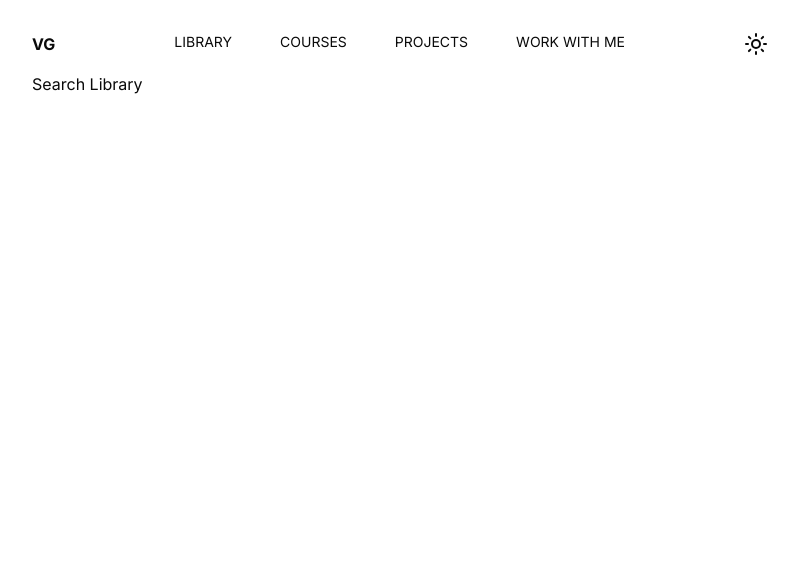
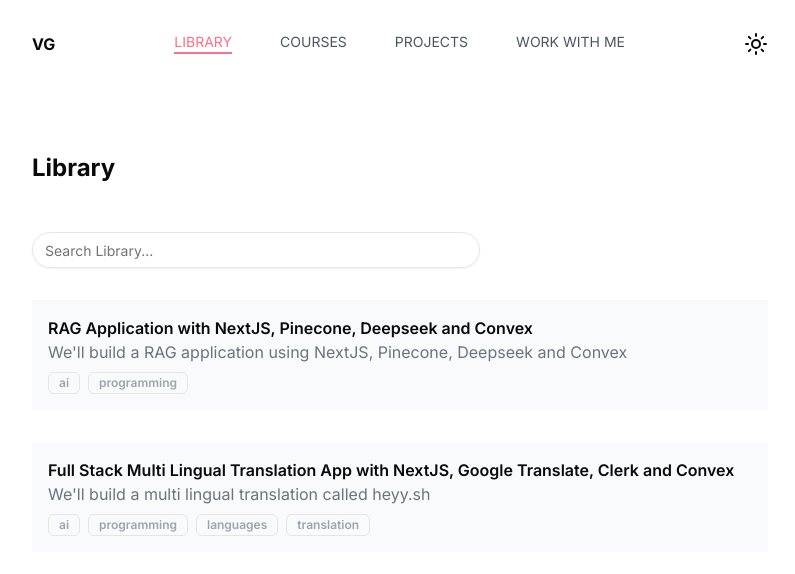
Before and after one commit to learnuidev/vishalgautam.io, a Next.js app: page /library in a window 1280 px wide. Shown: the top 574 px of the page, without its empty margins (240-1035 px from the left). Built offline with nearby package versions, Linux system fonts and the light colour scheme.

Commit message:
added mock entries

```diff
--- /dev/null
+++ b/app/library/[entry-id]/hooks/use-library-params.ts
@@ -0,0 +1,9 @@
+import { useParams } from "next/navigation";
+
+export const useLibraryParams = () => {
+  const params = useParams<{ "entry-id": string }>();
+
+  return {
+    entryId: params?.["entry-id"],
+  };
+};
--- /dev/null
+++ b/app/library/[entry-id]/page.tsx
@@ -0,0 +1,32 @@
+"use client";
+import { Nothing } from "@/components/nothing";
+import { entries } from "../state/entries";
+import { useLibraryParams } from "./hooks/use-library-params";
+import Link from "next/link";
+import { MoveLeft } from "lucide-react";
+
+export default function LibraryEntry() {
+  const { entryId } = useLibraryParams();
+
+  const entryItem = entries?.find((entry) => entry.id === entryId);
+
+  if (!entryItem) {
+    return <Nothing />;
+  }
+
+  return (
+    <main>
+      <section className="mt-24">
+        <Link
+          href="/library"
+          className="text-sm mb-10 flex space-x-2 text-gray-500 items-center"
+        >
+          {" "}
+          <MoveLeft size={16} />
+          <span> Back to Library</span>
+        </Link>
+        <h1 className="text-2xl font-bold mb-12">{entryItem.title}</h1>
+      </section>
+    </main>
+  );
+}
--- a/app/library/page.tsx
+++ b/app/library/page.tsx
@@ -1,3 +1,68 @@
+"use client";
+import { Input } from "@/components/ui/input";
+import Link from "next/link";
+import { useMemo, useState } from "react";
+import { Badge } from "@/components/ui/badge";
+import { entries } from "./state/entries";
+
 export default function Library() {
-  return <div> Search Library </div>;
+  const [filteredState, setFilteredState] = useState("");
+
+  const filteredEntries = useMemo(() => {
+    if (!filteredState) {
+      return entries;
+    }
+    return entries.filter((entry) => {
+      return JSON.stringify(entry)?.includes(filteredState);
+    });
+  }, [filteredState]);
+  return (
+    <main>
+      <section className="mt-24">
+        <h1 className="text-2xl font-bold mb-12">Library</h1>
+
+        <Input
+          type="text"
+          value={filteredState}
+          onChange={(event) => {
+            setFilteredState(event?.target.value);
+          }}
+          className="rounded-full max-w-md"
+          placeholder="Search Library..."
+        />
+
+        <div className="mt-8 space-y-8">
+          {filteredEntries.map((entry) => {
+            return (
+              <li
+                key={JSON.stringify(entry)}
+                className="list-none bg-gray-50 p-4 dark:bg-gray-950"
+              >
+                <Link href={`/library/${entry?.id}`}>
+                  <h4 className="font-semibold">{entry.title}</h4>
+                  <p className="text-gray-500"> {entry.description}</p>
+                </Link>
+                <div className="space-x-2">
+                  {entry.tags.map((tag) => {
+                    return (
+                      <Badge
+                        onClick={() => {
+                          setFilteredState(tag);
+                        }}
+                        variant={"outline"}
+                        className="mt-2 dark:text-gray-600 text-gray-400 hover:text-black dark:hover:text-white cursor-pointer"
+                        key={`${tag}-${entry.id}`}
+                      >
+                        {tag}
+                      </Badge>
+                    );
+                  })}
+                </div>
+              </li>
+            );
+          })}
+        </div>
+      </section>
+    </main>
+  );
 }
--- /dev/null
+++ b/app/library/state/entries.ts
@@ -0,0 +1,18 @@
+export const entries = [
+  {
+    id: "97f18f9d-10ca-4f7a-9968-3672ebeef8dc",
+    title: "RAG Application with NextJS, Pinecone, Deepseek and Convex",
+    status: "unpublished",
+    tags: ["ai", "programming"],
+    description:
+      "We'll build a RAG application using NextJS, Pinecone, Deepseek and Convex",
+  },
+  {
+    id: "c8a222c1-93a5-44ae-84ae-0bb1ed01f03f",
+    title:
+      "Full Stack Multi Lingual Translation App with NextJS, Google Translate, Clerk and Convex",
+    status: "unpublished",
+    tags: ["ai", "programming", "languages", "translation"],
+    description: "We'll build a multi lingual translation called heyy.sh",
+  },
+];
--- a/components/navbar.tsx
+++ b/components/navbar.tsx
@@ -11,6 +11,7 @@
 } from "lucide-react";
 import { useTheme } from "next-themes";
 import { cn } from "@/lib/utils";
+import { usePathname } from "next/navigation";
 
 function NavMobile() {
   return (
@@ -29,10 +30,16 @@
   href: string;
   title: string;
 }) {
+  const pathName = usePathname();
   return (
     <Link
       href={href}
-      className={cn("flex flex-col items-center hover:text-rose-400")}
+      className={cn(
+        "flex flex-col items-center hover:text-rose-400 transition",
+        pathName?.includes(href)
+          ? "text-rose-400 border-b-2 border-rose-400"
+          : "dark:text-gray-400 text-gray-600"
+      )}
     >
       <span className="uppercase text-sm">{title}</span>
     </Link>
--- /dev/null
+++ b/components/nothing.tsx
@@ -0,0 +1,10 @@
+import { Bird } from "lucide-react";
+
+export const Nothing = () => {
+  return (
+    <section className="flex justify-between flex-col items-center mt-32">
+      <Bird size={64} />
+      <p className="text-2xl text-gray-500 font-light">Nothing found</p>
+    </section>
+  );
+};
--- /dev/null
+++ b/components/ui/badge.tsx
@@ -0,0 +1,36 @@
+import * as React from "react"
+import { cva, type VariantProps } from "class-variance-authority"
+
+import { cn } from "@/lib/utils"
+
+const badgeVariants = cva(
+  "inline-flex items-center rounded-md border px-2.5 py-0.5 text-xs font-semibold transition-colors focus:outline-none focus:ring-2 focus:ring-ring focus:ring-offset-2",
+  {
+    variants: {
+      variant: {
+        default:
+          "border-transparent bg-primary text-primary-foreground shadow hover:bg-primary/80",
+        secondary:
+          "border-transparent bg-secondary text-secondary-foreground hover:bg-secondary/80",
+        destructive:
+          "border-transparent bg-destructive text-destructive-foreground shadow hover:bg-destructive/80",
+        outline: "text-foreground",
+      },
+    },
+    defaultVariants: {
+      variant: "default",
+    },
+  }
+)
+
+export interface BadgeProps
+  extends React.HTMLAttributes<HTMLDivElement>,
+    VariantProps<typeof badgeVariants> {}
+
+function Badge({ className, variant, ...props }: BadgeProps) {
+  return (
+    <div className={cn(badgeVariants({ variant }), className)} {...props} />
+  )
+}
+
+export { Badge, badgeVariants }
--- /dev/null
+++ b/components/ui/input.tsx
@@ -0,0 +1,22 @@
+import * as React from "react"
+
+import { cn } from "@/lib/utils"
+
+const Input = React.forwardRef<HTMLInputElement, React.ComponentProps<"input">>(
+  ({ className, type, ...props }, ref) => {
+    return (
+      <input
+        type={type}
+        className={cn(
+          "flex h-9 w-full rounded-md border border-input bg-transparent px-3 py-1 text-base shadow-sm transition-colors file:border-0 file:bg-transparent file:text-sm file:font-medium file:text-foreground placeholder:text-muted-foreground focus-visible:outline-none focus-visible:ring-1 focus-visible:ring-ring disabled:cursor-not-allowed disabled:opacity-50 md:text-sm",
+          className
+        )}
+        ref={ref}
+        {...props}
+      />
+    )
+  }
+)
+Input.displayName = "Input"
+
+export { Input }
```
